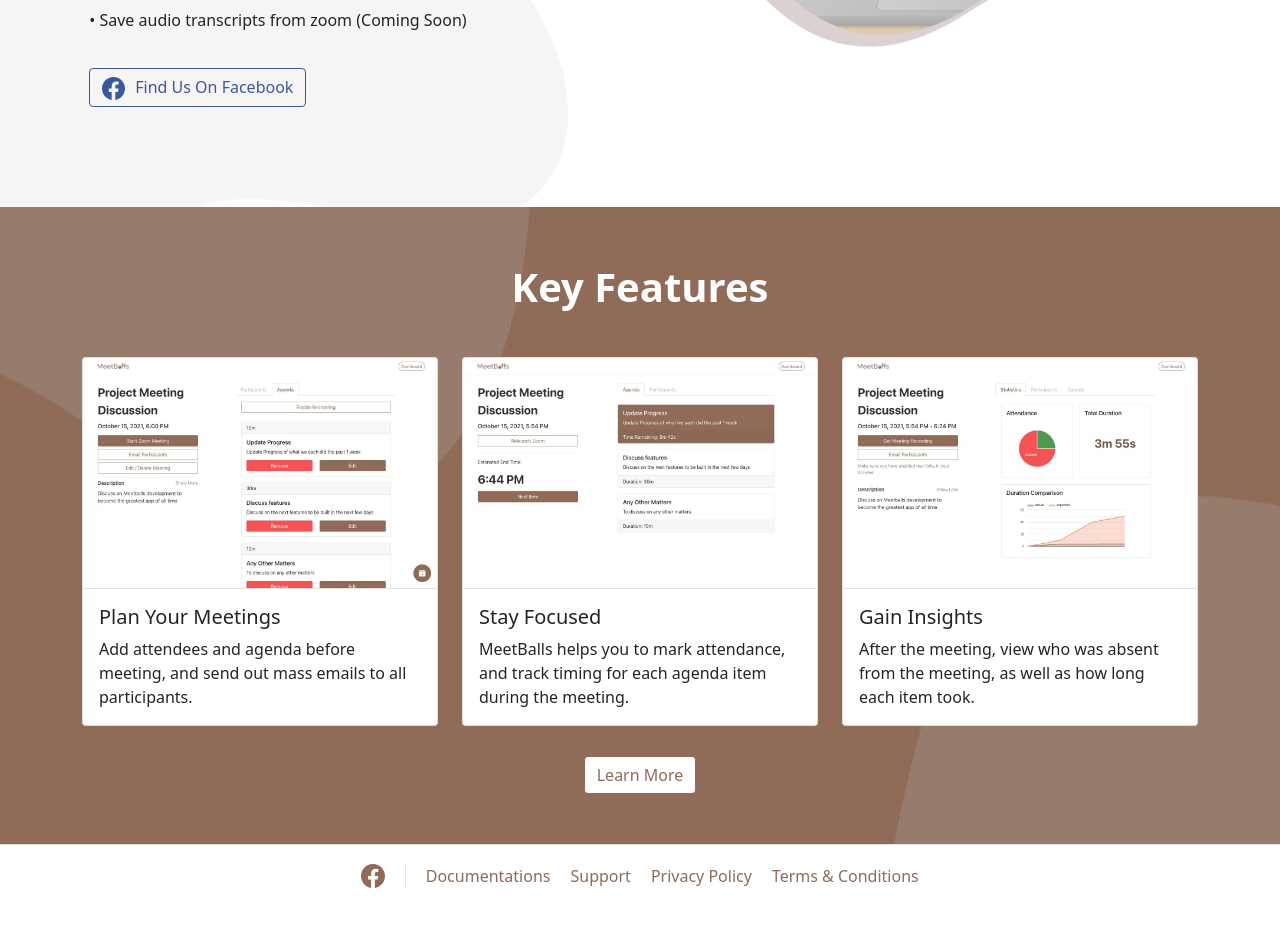
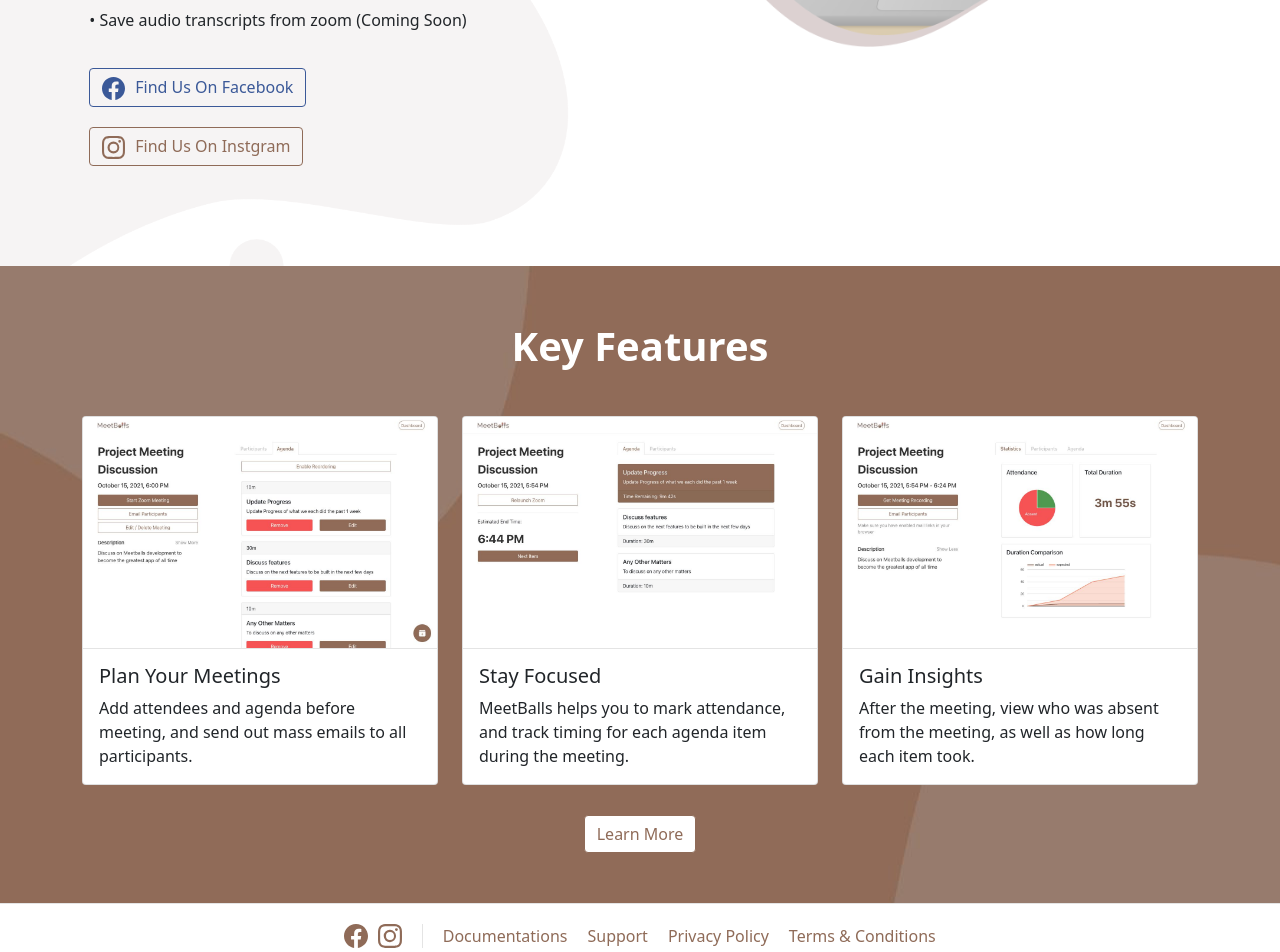
Before and after one commit to JinHao-L/meetballs-front, a React (Create React App) app: page / in a window 1280 px wide. Shown: the part 480-1432 px from the top of the page. Before the commit the page ends 1388 px from the top, so only its background shows below. Built offline with nearby package versions, Linux system fonts and the light colour scheme; no server answers.

Commit message:
Add instagram button

```diff
--- a/src/components/AppFooter.js
+++ b/src/components/AppFooter.js
@@ -1,6 +1,6 @@
 import { Container, Row, Col, Nav } from 'react-bootstrap';
 import { useHistory } from 'react-router-dom';
-import { Facebook } from 'react-bootstrap-icons';
+import { Facebook, Instagram } from 'react-bootstrap-icons';
 
 export default function AppFooter() {
   const history = useHistory();
@@ -31,6 +31,14 @@
                 window.open('https://www.facebook.com/MeetBallsApp/');
               }}
             />
+            <div className="Buffer--10px" />
+            <Instagram
+              size={24}
+              style={{ color: '8F6B58', cursor: 'pointer' }}
+              onClick={() => {
+                window.open('https://www.instagram.com/meetballsapp/');
+              }}
+            />
             <div className="Buffer--20px" />
             <div className="Line--vertical" />
             <div className="Buffer--20px" />
--- a/src/screens/LandingPage/LandingScreen.js
+++ b/src/screens/LandingPage/LandingScreen.js
@@ -1,5 +1,5 @@
 import { Container, Image, Button, Row, Col, Card } from 'react-bootstrap';
-import { Facebook } from 'react-bootstrap-icons';
+import { Facebook, Instagram } from 'react-bootstrap-icons';
 import LandingImage from '../../assets/landing_image.png';
 import BackgroundImage from '../../assets/background_pattern.jpg';
 import PatternImage from '../../assets/pattern.png';
@@ -60,6 +60,16 @@
                 >
                   <Facebook size={23} style={{ marginRight: 10 }} />
                   Find Us On Facebook
+                </Button>
+                <div className="Buffer--20px" />
+                <Button
+                  variant="outline-primary"
+                  onClick={() => {
+                    window.open('https://www.instagram.com/meetballsapp/');
+                  }}
+                >
+                  <Instagram size={23} style={{ marginRight: 10 }} />
+                  Find Us On Instgram
                 </Button>
               </div>
             </div>
```
